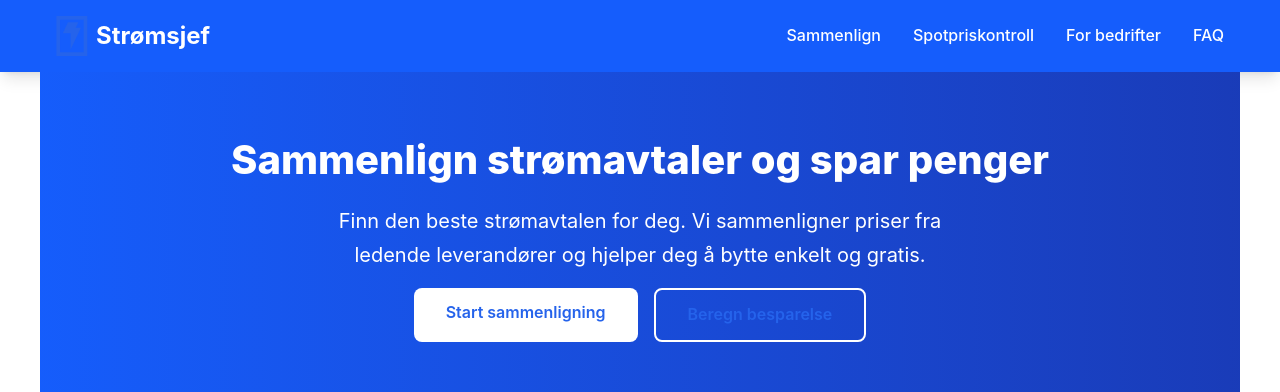
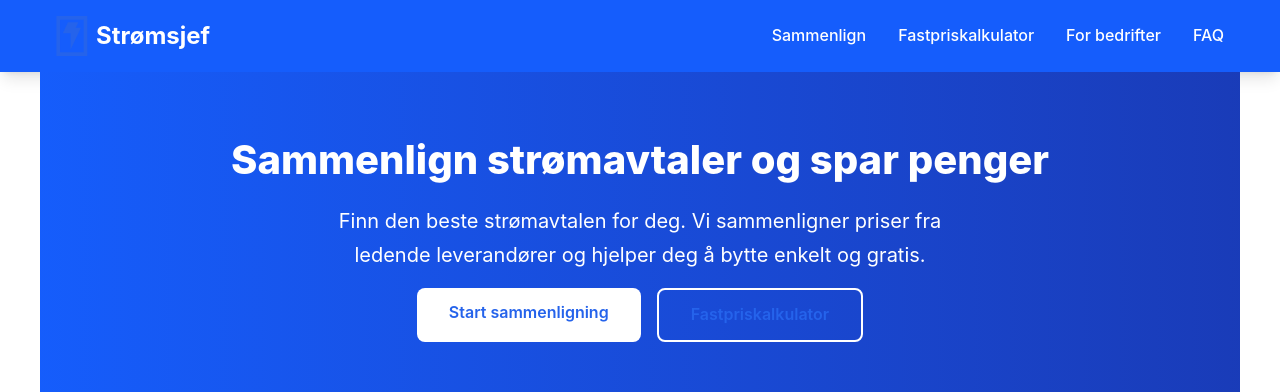
Before and after one commit to hazzler78/stromsjef, a Next.js app: page / in a window 1280 px wide. Shown: the top 392 px of the page. Built offline with nearby package versions, Linux system fonts and the light colour scheme; no server answers.

Commit message:
Update navigation menu and links to change Spotpriskontroll to Fastpriskalkulator

```diff
--- a/src/app/page.tsx
+++ b/src/app/page.tsx
@@ -54,7 +54,7 @@ export default async function Home() {
               href="/spotpriskontroll"
               className="border-2 border-white text-white px-8 py-3 rounded-lg font-semibold hover:bg-white hover:text-blue-600 transition-colors"
             >
-              Beregn besparelse
+              Fastpriskalkulator
             </Link>
           </div>
         </div>
--- a/src/components/Footer.tsx
+++ b/src/components/Footer.tsx
@@ -68,7 +68,7 @@ const Footer = () => {
           <h3 className="text-lg font-bold mb-2">Snarveier</h3>
           <ul className="space-y-2 text-sm">
             <li><Link href="/" className="hover:underline">Sammenlign avtaler</Link></li>
-            <li><Link href="/spotpriskontroll" className="hover:underline">Spotpriskontroll</Link></li>
+            <li><Link href="/spotpriskontroll" className="hover:underline">Fastpriskalkulator</Link></li>
             <li><Link href="/faq" className="hover:underline">Ofte stilte spørsmål</Link></li>
           </ul>
         </div>
--- a/src/components/Header.tsx
+++ b/src/components/Header.tsx
@@ -39,7 +39,7 @@ const Header = () => {
                   className="text-white !text-white hover:!text-blue-100 transition-colors font-medium"
                   style={{ color: 'white' }}
                 >
-                  Spotpriskontroll
+                  Fastpriskalkulator
                 </Link>
               </li>
               <li>
@@ -115,7 +115,7 @@ const Header = () => {
                   style={{ color: 'white' }}
                   onClick={() => setIsMobileMenuOpen(false)}
                 >
-                  Spotpriskontroll
+                  Fastpriskalkulator
                 </Link>
               </li>
               <li>
```
